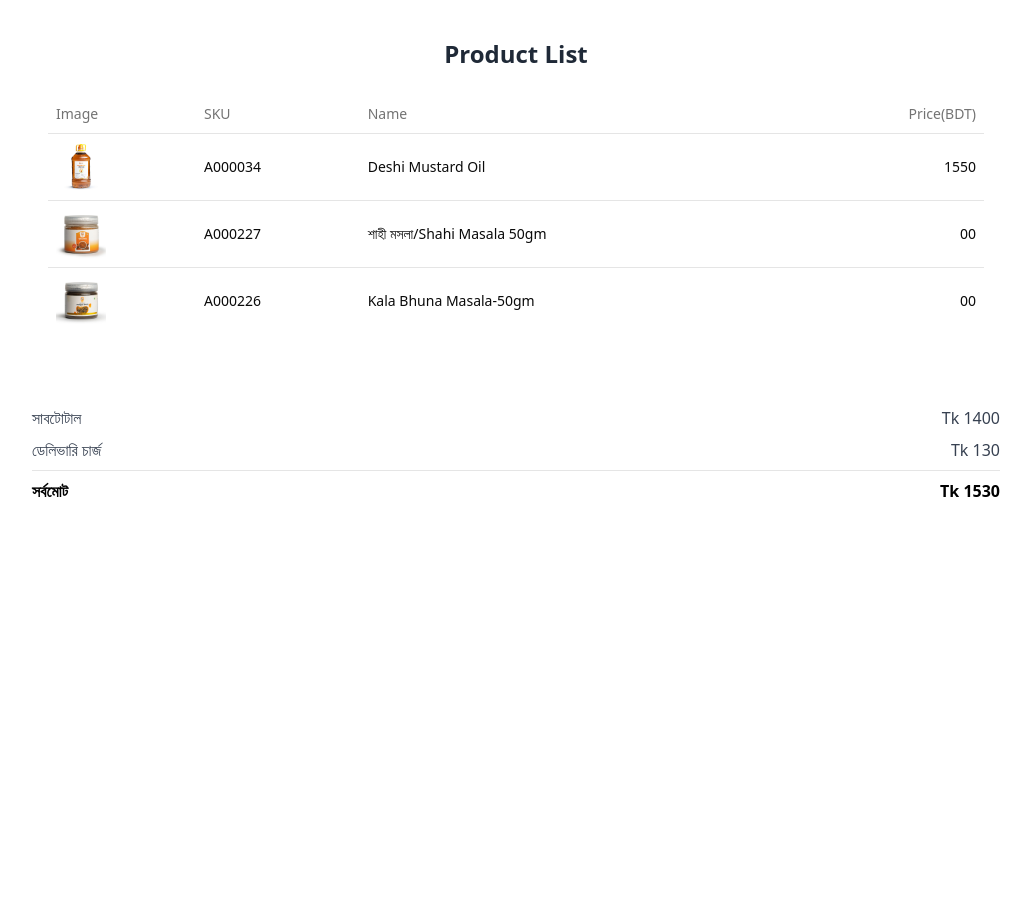
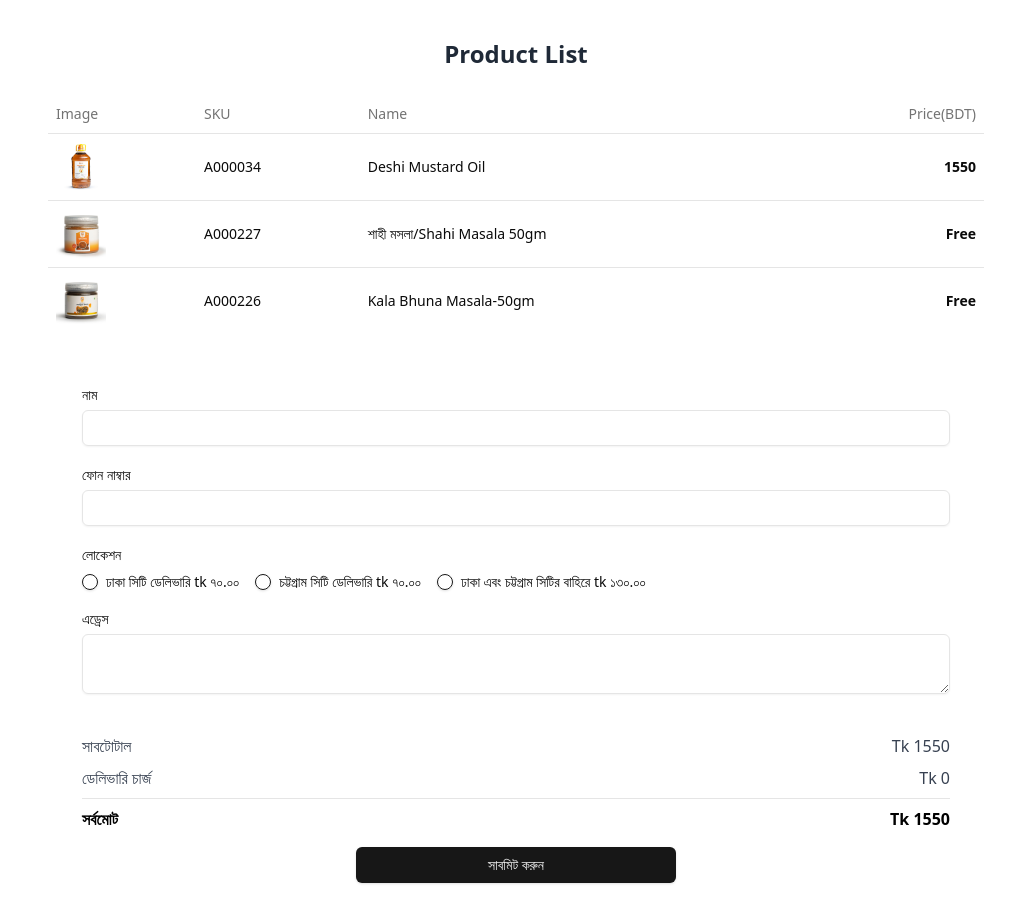
Before and after one commit to FaysalAhmed/gb_kurbani, a Next.js app: page / in a window 1280 px wide. Shown: the part 660-1559 px from the top of the page, without its empty margins (124-1155 px from the left). Before the commit the page ends 1163 px from the top, so only its background shows below. Built offline with nearby package versions, Linux system fonts and the light colour scheme.

Commit message:
added ui and validationj

```diff
--- /dev/null
+++ b/src/app/component/CheckoutForm.tsx
@@ -0,0 +1,170 @@
+"use client";
+import { Button } from "@/components/ui/button";
+import { Input } from "@/components/ui/input";
+import { Label } from "@/components/ui/label";
+import { RadioGroup, RadioGroupItem } from "@/components/ui/radio-group";
+import { Textarea } from "@/components/ui/textarea";
+import { zodResolver } from "@hookform/resolvers/zod";
+import { useEffect, useState } from "react";
+import { useForm } from "react-hook-form";
+import { z } from "zod";
+import OrderSummary from "./OrderSummary";
+
+const FormSchema = z.object({
+	name: z.string().min(1, "নাম অবশ্যই প্রদান করতে হবে"),
+	// phone: z.string().regex(/^[0-9]+$/, "ফোন নাম্বার অবশ্যই প্রদান করতে হবে"),
+	phone: z
+		.string()
+		.regex(
+			/^(\+88)?01[0-9]{9}$/,
+			"ফোন নাম্বার অবশ্যই প্রদান করতে হবে (যেমন: +8801XXXXXXXXX বা 01XXXXXXXXX)"
+		),
+
+	address: z.string().min(1, "এড্রেস প্রদান করুন"),
+	location: z.enum(["dhaka", "chattogram", "others"], {
+		errorMap: () => ({ message: "অনুগ্রহ করে লোকেশন নির্বাচন করুন" }),
+	}),
+});
+
+type FormData = z.infer<typeof FormSchema>;
+
+const CheckoutForm = () => {
+	const deliveryCharges = {
+		dhaka: 70,
+		chattogram: 70,
+		others: 130,
+		null: 0,
+	} as const;
+
+	type Location = keyof typeof deliveryCharges; // "dhaka" | "chattogram" | "others"
+
+	const [selectedLocation, setSelectedLocation] = useState<Location>("null");
+	const [selectedCharge, setSelectedCharge] = useState<number>(
+		deliveryCharges["null"]
+	);
+
+	const {
+		register,
+		handleSubmit,
+		formState: { errors },
+		setError,
+		clearErrors,
+	} = useForm<FormData>({
+		resolver: zodResolver(FormSchema),
+	});
+
+	const onSubmit = (data: FormData) => {
+		console.log(data);
+	};
+
+	// Auto-clear errors after 3 seconds
+	useEffect(() => {
+		const timer = setTimeout(() => {
+			if (Object.keys(errors).length > 0) {
+				clearErrors();
+			}
+		}, 4000);
+		return () => clearTimeout(timer);
+	}, [errors, clearErrors]);
+	return (
+		<form
+			onSubmit={handleSubmit(onSubmit)}
+			className="w-full lg:max-w-[900px] mx-auto space-y-4 p-4"
+		>
+			<div>
+				<Label htmlFor="name">নাম</Label>
+				<Input id="name" {...register("name")} className="mt-1" />
+				{errors.name && (
+					<p className="text-red-500 text-xs mt-1">{errors.name.message}</p>
+				)}
+			</div>
+
+			<div>
+				<Label htmlFor="phone">ফোন নাম্বার</Label>
+				<Input
+					id="phone"
+					type="tel"
+					inputMode="numeric"
+					{...register("phone")}
+					className="mt-1"
+				/>
+				{errors.phone && (
+					<p className="text-red-500 text-xs mt-1">{errors.phone.message}</p>
+				)}
+			</div>
+
+			<div>
+				<Label>লোকেশন</Label>
+				<RadioGroup
+					{...register("location")}
+					className="flex flex-wrap gap-4 mt-2"
+					value={selectedLocation}
+					onValueChange={(value: Location) => {
+						const charge = deliveryCharges[value];
+						setSelectedLocation(value);
+						setSelectedCharge(charge);
+					}}
+				>
+					<div className="flex items-center space-x-2">
+						<RadioGroupItem value="dhaka" id="dhaka" />
+						<Label htmlFor="dhaka">ঢাকা সিটি ডেলিভারি tk ৭০.০০</Label>
+					</div>
+					<div className="flex items-center space-x-2">
+						<RadioGroupItem value="chattogram" id="chattogram" />
+						<Label htmlFor="chattogram">চট্টগ্রাম সিটি ডেলিভারি tk ৭০.০০</Label>
+					</div>
+					<div className="flex items-center space-x-2">
+						<RadioGroupItem value="others" id="others" />
+						<Label htmlFor="others">
+							ঢাকা এবং চট্টগ্রাম সিটির বাহিরে tk ১৩০.০০
+						</Label>
+					</div>
+				</RadioGroup>
+				{errors.location && (
+					<p className="text-red-500 text-xs mt-1">{errors.location.message}</p>
+				)}
+			</div>
+
+			<div>
+				<Label htmlFor="address">এড্রেস</Label>
+				<Textarea id="address" {...register("address")} className="mt-1" />
+				{errors.address && (
+					<p className="text-red-500 text-xs mt-1">{errors.address.message}</p>
+				)}
+			</div>
+			<div className="my-12">
+				<OrderSummary deliveryCharge={selectedCharge} />
+			</div>
+
+			<div className="ct-flex-center ">
+				<Button type="submit" className="w-80">
+					সাবমিট করুন
+				</Button>
+			</div>
+		</form>
+	);
+};
+
+export default CheckoutForm;
+
+// {
+
+//     "distributorAdvancePayment": 0,
+//     "discountAmount": 300,
+//     "products": [
+//         {
+//             "productId": "A000034",
+//             "quantity": 1
+//         },
+//         {
+//             "productId": "A000082",
+//             "quantity": 1
+//         }
+//     ],
+//     "distributor": {
+//         "name": "test order from GB",
+//         "phone": "01303110760",
+//         "address": "Rampura, Dhaka"
+//     },
+//     "deliveryCharge": 150
+// }
--- a/src/app/component/OrderSummary.tsx
+++ b/src/app/component/OrderSummary.tsx
@@ -1,17 +1,21 @@
-const OrderSummary = () => {
+interface OrderSummaryProps {
+	deliveryCharge: number;
+}
+const OrderSummary: React.FC<OrderSummaryProps> = ({ deliveryCharge }) => {
+	const subTotal = 1550 + deliveryCharge;
 	return (
-		<div className="flex flex-col items-end mx-auto mt-10 space-y-2">
+		<div className="flex flex-col items-end w-full lg:max-w-[900px] mx-auto mt-10 space-y-2">
 			<div className="flex justify-between w-full">
 				<span className="text-gray-700 font-medium">সাবটোটাল</span>
-				<span className="text-gray-700 font-medium">Tk 1400</span>
+				<span className="text-gray-700 font-medium">Tk 1550</span>
 			</div>
 			<div className="flex justify-between w-full">
 				<span className="text-gray-700 font-medium">ডেলিভারি চার্জ</span>
-				<span className="text-gray-700 font-medium">Tk 130</span>
+				<span className="text-gray-700 font-medium">Tk {deliveryCharge}</span>
 			</div>
 			<div className="flex justify-between w-full border-t pt-2 mt-2">
 				<span className="text-black font-bold">সর্বমোট</span>
-				<span className="text-black font-bold">Tk 1530</span>
+				<span className="text-black font-bold">Tk {subTotal}</span>
 			</div>
 		</div>
 	);
--- a/src/app/component/ProductTable.tsx
+++ b/src/app/component/ProductTable.tsx
@@ -21,13 +21,13 @@ const products = [
 		image: "/images/Offer-Product-shahi-mosla.jpg",
 		sku: "A000227",
 		name: "শাহী মসলা/Shahi Masala 50gm",
-		price: "00",
+		price: "Free",
 	},
 	{
 		image: "/images/Offer-product-kala-bhuna.jpg",
 		sku: "A000226",
 		name: "Kala Bhuna Masala-50gm",
-		price: "00",
+		price: "Free",
 	},
 ];
 
@@ -60,7 +60,9 @@ const ProductTable = () => {
 							</TableCell>
 							<TableCell>{product.sku}</TableCell>
 							<TableCell>{product.name}</TableCell>
-							<TableCell className="text-right">{product.price}</TableCell>
+							<TableCell className="text-right font-semibold">
+								{product.price}
+							</TableCell>
 						</TableRow>
 					))}
 				</TableBody>
--- a/src/app/page.tsx
+++ b/src/app/page.tsx
@@ -1,5 +1,5 @@
 import BrandLogo from "./component/BrandLogo";
-import OrderSummary from "./component/OrderSummary";
+import CheckoutForm from "./component/CheckoutForm";
 import ProductCard from "./component/ProductCard";
 import ProductOfferDetails from "./component/ProductOfferDetails";
 import ProductTable from "./component/ProductTable";
@@ -11,7 +11,7 @@ export default function Home() {
 			<ProductCard />
 			<ProductOfferDetails />
 			<ProductTable />
-			<OrderSummary />
+			<CheckoutForm />
 		</div>
 	);
 }
--- /dev/null
+++ b/src/components/ui/input.tsx
@@ -0,0 +1,22 @@
+import * as React from "react"
+
+import { cn } from "@/lib/utils"
+
+const Input = React.forwardRef<HTMLInputElement, React.ComponentProps<"input">>(
+  ({ className, type, ...props }, ref) => {
+    return (
+      <input
+        type={type}
+        className={cn(
+          "flex h-9 w-full rounded-md border border-input bg-transparent px-3 py-1 text-base shadow-sm transition-colors file:border-0 file:bg-transparent file:text-sm file:font-medium file:text-foreground placeholder:text-muted-foreground focus-visible:outline-none focus-visible:ring-1 focus-visible:ring-ring disabled:cursor-not-allowed disabled:opacity-50 md:text-sm",
+          className
+        )}
+        ref={ref}
+        {...props}
+      />
+    )
+  }
+)
+Input.displayName = "Input"
+
+export { Input }
--- /dev/null
+++ b/src/components/ui/label.tsx
@@ -0,0 +1,26 @@
+"use client"
+
+import * as React from "react"
+import * as LabelPrimitive from "@radix-ui/react-label"
+import { cva, type VariantProps } from "class-variance-authority"
+
+import { cn } from "@/lib/utils"
+
+const labelVariants = cva(
+  "text-sm font-medium leading-none peer-disabled:cursor-not-allowed peer-disabled:opacity-70"
+)
+
+const Label = React.forwardRef<
+  React.ElementRef<typeof LabelPrimitive.Root>,
+  React.ComponentPropsWithoutRef<typeof LabelPrimitive.Root> &
+    VariantProps<typeof labelVariants>
+>(({ className, ...props }, ref) => (
+  <LabelPrimitive.Root
+    ref={ref}
+    className={cn(labelVariants(), className)}
+    {...props}
+  />
+))
+Label.displayName = LabelPrimitive.Root.displayName
+
+export { Label }
--- /dev/null
+++ b/src/components/ui/radio-group.tsx
@@ -0,0 +1,44 @@
+"use client"
+
+import * as React from "react"
+import * as RadioGroupPrimitive from "@radix-ui/react-radio-group"
+import { Circle } from "lucide-react"
+
+import { cn } from "@/lib/utils"
+
+const RadioGroup = React.forwardRef<
+  React.ElementRef<typeof RadioGroupPrimitive.Root>,
+  React.ComponentPropsWithoutRef<typeof RadioGroupPrimitive.Root>
+>(({ className, ...props }, ref) => {
+  return (
+    <RadioGroupPrimitive.Root
+      className={cn("grid gap-2", className)}
+      {...props}
+      ref={ref}
+    />
+  )
+})
+RadioGroup.displayName = RadioGroupPrimitive.Root.displayName
+
+const RadioGroupItem = React.forwardRef<
+  React.ElementRef<typeof RadioGroupPrimitive.Item>,
+  React.ComponentPropsWithoutRef<typeof RadioGroupPrimitive.Item>
+>(({ className, ...props }, ref) => {
+  return (
+    <RadioGroupPrimitive.Item
+      ref={ref}
+      className={cn(
+        "aspect-square h-4 w-4 rounded-full border border-primary text-primary shadow focus:outline-none focus-visible:ring-1 focus-visible:ring-ring disabled:cursor-not-allowed disabled:opacity-50",
+        className
+      )}
+      {...props}
+    >
+      <RadioGroupPrimitive.Indicator className="flex items-center justify-center">
+        <Circle className="h-3.5 w-3.5 fill-primary" />
+      </RadioGroupPrimitive.Indicator>
+    </RadioGroupPrimitive.Item>
+  )
+})
+RadioGroupItem.displayName = RadioGroupPrimitive.Item.displayName
+
+export { RadioGroup, RadioGroupItem }
--- /dev/null
+++ b/src/components/ui/textarea.tsx
@@ -0,0 +1,22 @@
+import * as React from "react"
+
+import { cn } from "@/lib/utils"
+
+const Textarea = React.forwardRef<
+  HTMLTextAreaElement,
+  React.ComponentProps<"textarea">
+>(({ className, ...props }, ref) => {
+  return (
+    <textarea
+      className={cn(
+        "flex min-h-[60px] w-full rounded-md border border-input bg-transparent px-3 py-2 text-base shadow-sm placeholder:text-muted-foreground focus-visible:outline-none focus-visible:ring-1 focus-visible:ring-ring disabled:cursor-not-allowed disabled:opacity-50 md:text-sm",
+        className
+      )}
+      ref={ref}
+      {...props}
+    />
+  )
+})
+Textarea.displayName = "Textarea"
+
+export { Textarea }
```
Also changed, not shown: package.json (+6 -1 lines), 1 other file (tests, documents, lock files or other folders).
